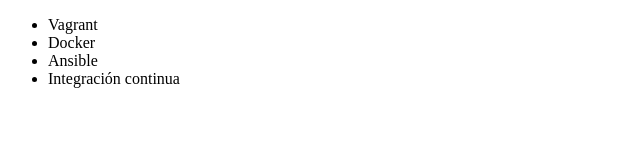
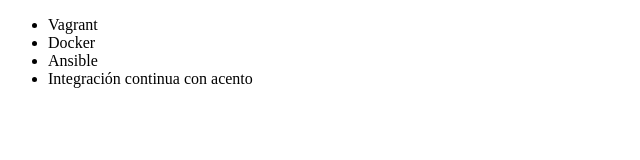
Before and after one commit to JorgeSantiagoMaraviQuinto/santiago2, a plain HTML site: page index.html in a window 1280 px wide. Shown: the full height of the page, 0-640 px from the left. Drawn offline with Linux system fonts and the light colour scheme.

Commit message:
Acento agregado en el curso de Integracion Continua

```diff
--- a/index.html
+++ b/index.html
@@ -9,7 +9,7 @@
          <li> Vagrant </li>
          <li> Docker </li>
          <li> Ansible </li>
-         <li> Integración continua </li>
+         <li> Integración continua con acento</li>
      </ul>
 </body>
 </html>
```
